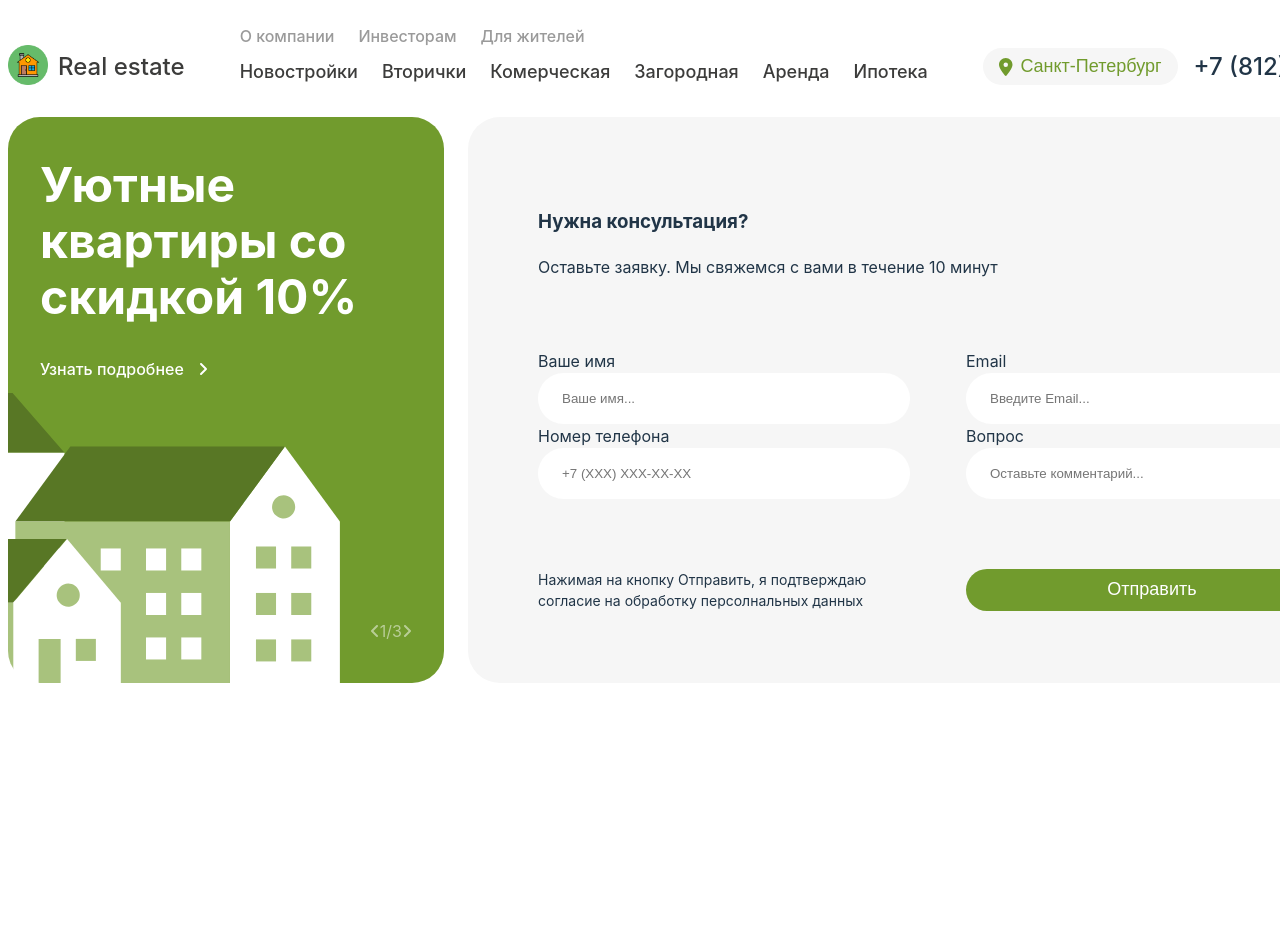
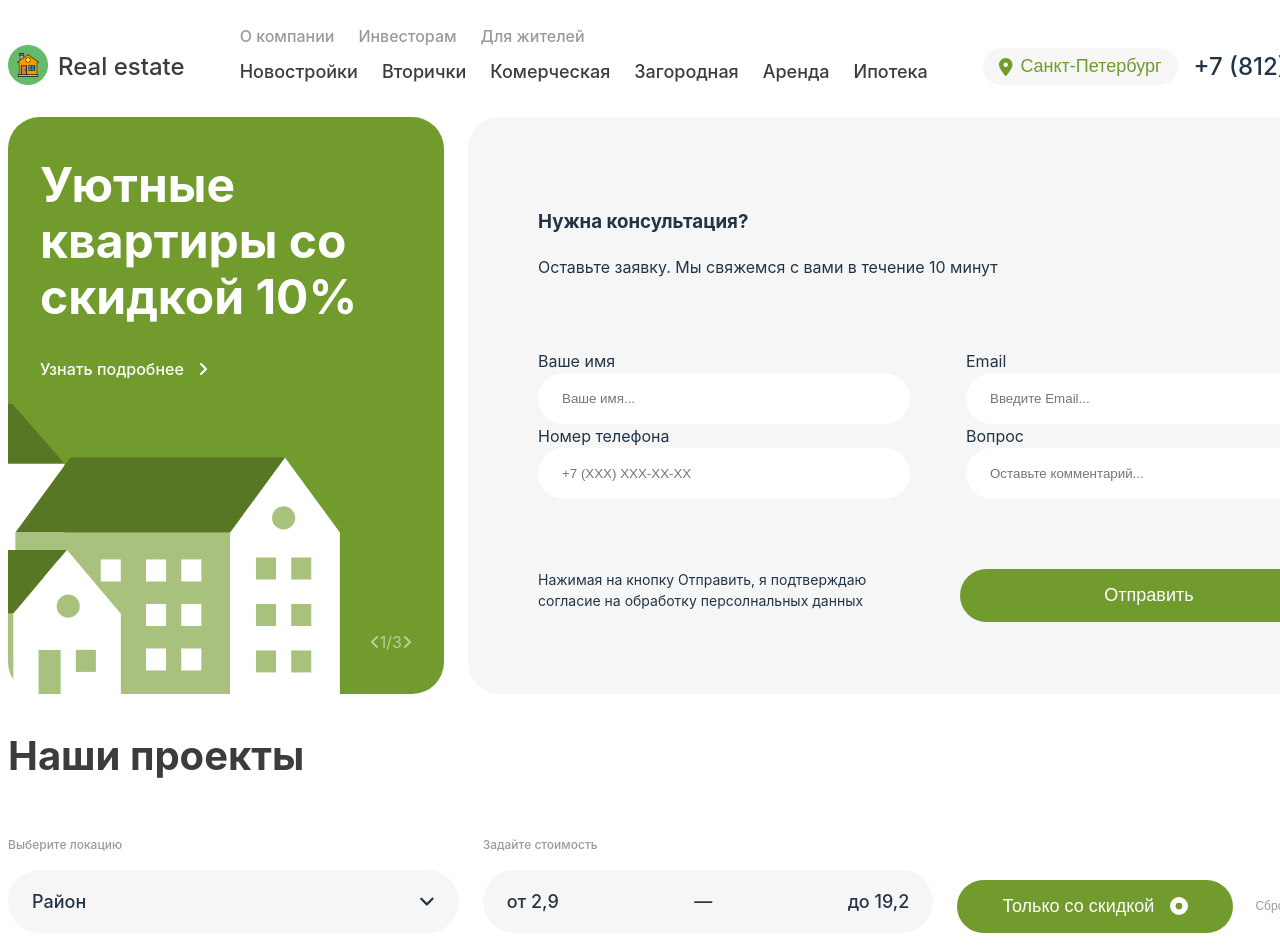
Before and after one commit to DmitryMarc/RealEstate, a Vue app: page / in a window 1280 px wide. Shown: the top 952 px of the page. Before the commit the page ends 800 px from the top, so only its background shows below. Built offline with nearby package versions, Linux system fonts and the light colour scheme.

Commit message:
Implemented the filters layout.

```diff
--- /dev/null
+++ b/src/components/ProjectsBlock.vue
@@ -0,0 +1,114 @@
+<template>
+    <div class="projects">
+        <h2 class="projects__title">
+            Наши <span>проекты</span>
+        </h2>
+        <div class="projects__filters">
+            <div class="projects__filters-item">
+                <label class="projects__filters-title">
+                    Выберите локацию
+                </label>
+                <div class="projects__filters-location">
+                    <span>Район</span>
+                    <font-awesome-icon icon="angle-down" />
+                </div>
+            </div>
+
+            <div class="projects__filters-item">
+                <label class="projects__filters-title">
+                    Задайте стоимость
+                </label>
+                <div class="projects__filters-price">
+                    <span>от 2,9</span>
+                    <span>—</span>
+                    <span>до 19,2</span>
+                </div>
+            </div>
+            <div class="projects__filters-item">
+                <!-- <button>Только со скидкой</button> -->
+                <v-btn>
+                    Только со скидкой
+                    <font-awesome-icon icon="circle-dot" />
+                </v-btn>
+                <button class="projects__filters-reset">
+                    <label class="projects__filters-title">Сбросить все фильтры</label>
+                    <font-awesome-icon icon="xmark" />
+                </button>
+            </div>
+
+        </div>
+        <div class="projects__cards">
+
+        </div>
+    </div>
+</template>
+
+<script>
+import VBtn from './UI/v-btn.vue'
+
+export default {
+    components: {
+        VBtn
+    }
+}
+
+</script>
+
+<style scoped lang="scss">
+.projects{
+    display: flex;
+    flex-direction: column;
+    gap: 50px;
+
+    &__title{
+        margin: 0;
+        font-size: 40px;
+        font-weight: 700;
+        color: #3C3C3B;
+    }
+
+    &__filters{
+        display: flex;
+        justify-content: space-between;
+        align-items: flex-end;
+        gap: 24px;
+
+        &-item{
+            display: flex;
+            flex: 1;
+            gap: 16px;
+
+            &:not(:last-child){
+                flex-direction: column;
+                font-size: 18px;
+                font-weight: 500;
+            }
+        }
+
+        &-title{
+            font-size: 12px;
+            font-weight: 500;
+            color: #9A9A9A;
+        }
+
+        &-location,
+        &-price{
+            display: flex;
+            justify-content: space-between;
+            align-items: center;
+            background-color: #F6F6F6;
+            border-radius: 32px;
+            padding: 18px 24px;
+        }
+
+        &-reset{
+            display: flex;
+            align-items: center;
+            gap: 8px;
+            border: none;
+            background-color: white;
+        }
+
+    }
+}
+</style>
--- /dev/null
+++ b/src/components/UI/v-btn.vue
@@ -0,0 +1,26 @@
+<template>
+    <button class="btn">
+        <slot>Кнопка</slot>
+    </button>
+</template>
+
+<style scoped lang="scss">
+.btn{
+    flex: 1;
+    display: flex;
+    justify-content: center;
+    align-items: center;
+    gap: 16px;
+    padding: 16px 24px;
+
+    font-size: 18px;
+    font-weight: 500;
+    color: white;
+
+    border: none;
+    border-radius: 32px;
+    background-color: #719B2D;
+    cursor: pointer;
+}
+
+</style>
--- a/src/components/СonsultationForm.vue
+++ b/src/components/СonsultationForm.vue
@@ -49,13 +49,27 @@
                     Нажимая на кнопку Отправить, я подтверждаю согласие на
                     <span>обработку персолнальных данных</span>
                 </span>
-                <button class="consultation__form-bottom-btn">
+                <!-- <button class="consultation__form-bottom-btn">
                     Отправить
-                </button>
+                </button> -->
+                <v-btn>
+                    Отправить
+                </v-btn>
             </div>
         </div>
     </div>
 </template>
+
+<script>
+import VBtn from './UI/v-btn.vue';
+export default {
+    components:{
+        VBtn
+    }
+}
+
+
+</script>
 
 <style scoped lang="scss">
 .consultation{
@@ -128,6 +142,7 @@
 
         &-bottom{
             display: flex;
+            gap: 50px;
             justify-content: space-between;
 
             &-confirmation{
@@ -136,7 +151,7 @@
             }
 
             &-btn{
-                width: 372px;
+                flex: 1;
                 padding: 16px, 24px;
 
                 font-size: 18px;
--- a/src/main.js
+++ b/src/main.js
@@ -8,9 +8,9 @@ import { library } from '@fortawesome/fontawesome-svg-core'
 import { FontAwesomeIcon } from '@fortawesome/vue-fontawesome'
 
 /* import specific icons */
-import { faLocationDot, faAngleLeft, faAngleRight } from '@fortawesome/free-solid-svg-icons'
+import { faLocationDot, faAngleLeft, faAngleRight, faAngleDown, faXmark, faCircleDot } from '@fortawesome/free-solid-svg-icons'
 
 /* add icons to the library */
-library.add(faLocationDot, faAngleLeft, faAngleRight)
+library.add(faLocationDot, faAngleLeft, faAngleRight, faAngleDown, faXmark, faCircleDot)
 
 createApp(App).component('font-awesome-icon', FontAwesomeIcon).mount('#app')
--- a/src/pages/MainPage.vue
+++ b/src/pages/MainPage.vue
@@ -1,6 +1,7 @@
 <template>
     <v-header />
     <ConsultationForm />
+    <ProjectsBlock />
 </template>
 
 <script>
```
